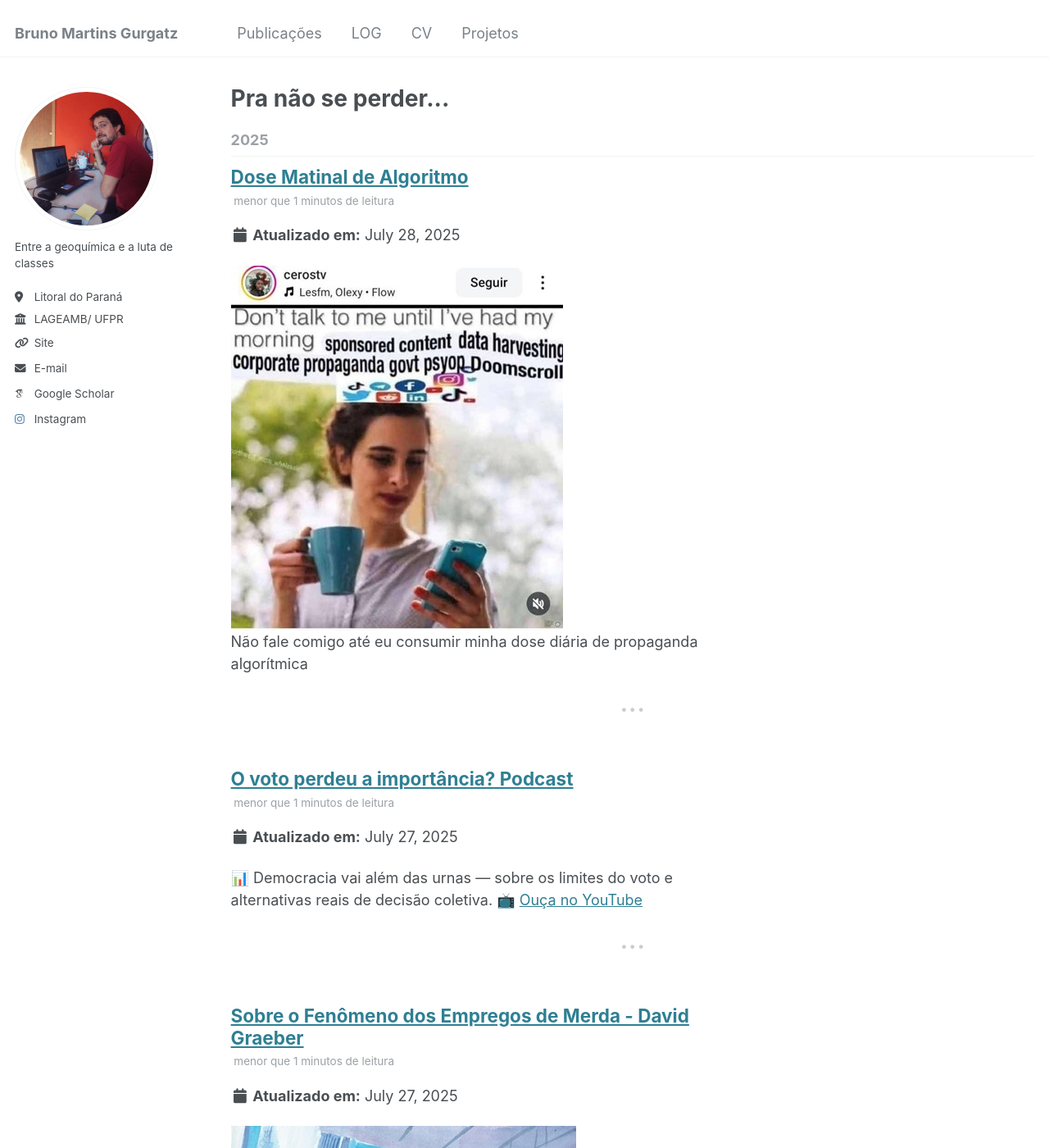
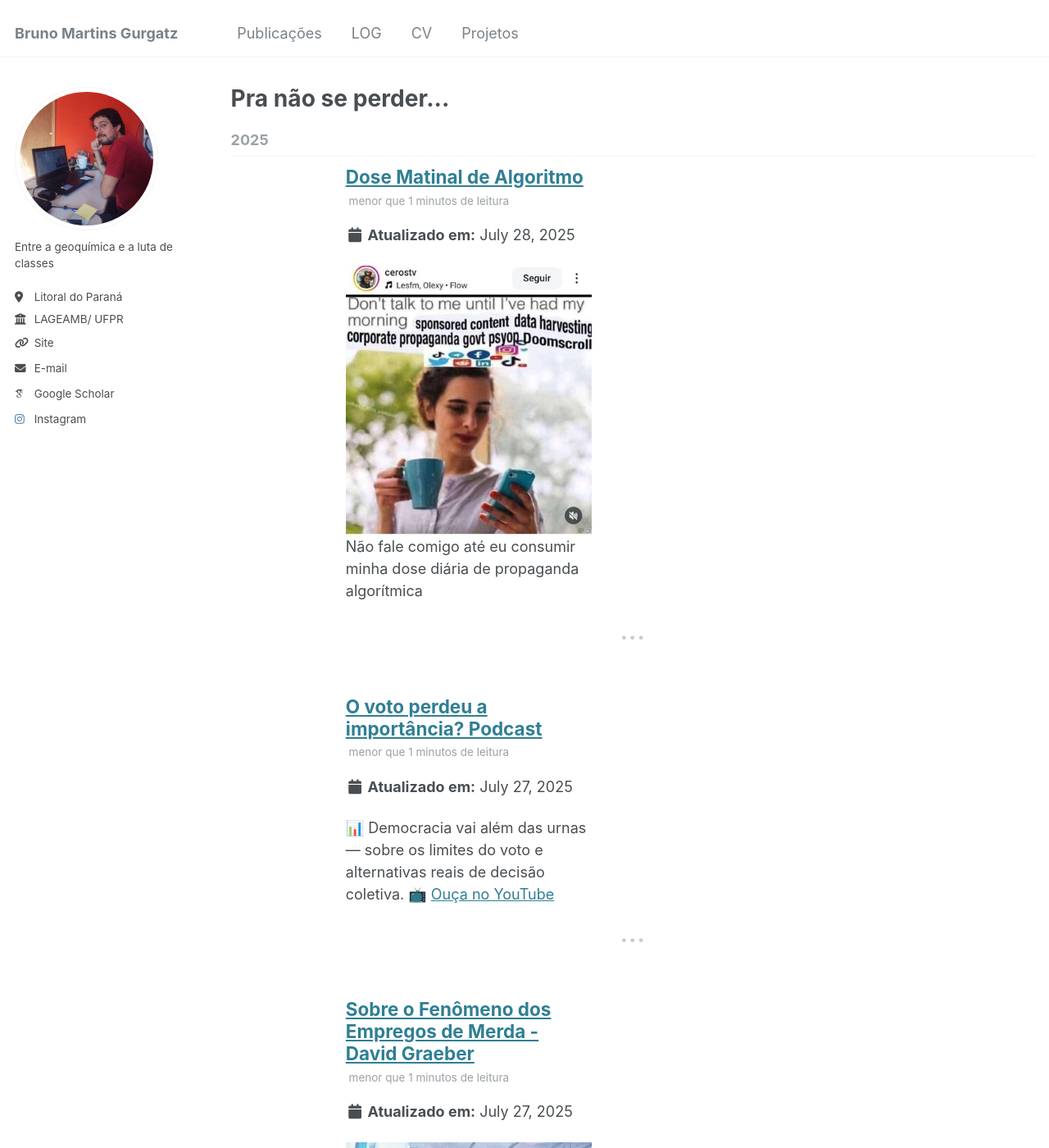
Before and after one commit to brunogurgatz/brunogurgatz.github.io, a Jekyll site: the page built from _pages/year-archive.html, in a window 1280 px wide and 1400 px high. Shown: the whole window at 82% size. Built offline with Jekyll 4.4.1, drawn with Linux system fonts in a browser that asks for light colours; some web fonts are replaced.

Commit message:
Update year-archive.html

```diff
--- a/_pages/year-archive.html
+++ b/_pages/year-archive.html
@@ -13,6 +13,9 @@ redirect_from:
   margin-bottom: 3rem;
   position: relative;
   padding-bottom: 2rem;
+  max-width: 700px;      /* limite a largura do post (ajuste se quiser) */
+  margin-left: auto;     /* centraliza horizontalmente */
+  margin-right: auto;    /* centraliza horizontalmente */
 }
 
 .list__item:not(:last-child)::after {
@@ -24,6 +27,8 @@ redirect_from:
   font-size: 2rem;
   color: #ccc;
   user-select: none;
+  width: 100%;
+  text-align: center;    /* centraliza o conteúdo do ::after */
 }
 </style>
 
```
Lines whose indentation alone changed are shown as unchanged.
